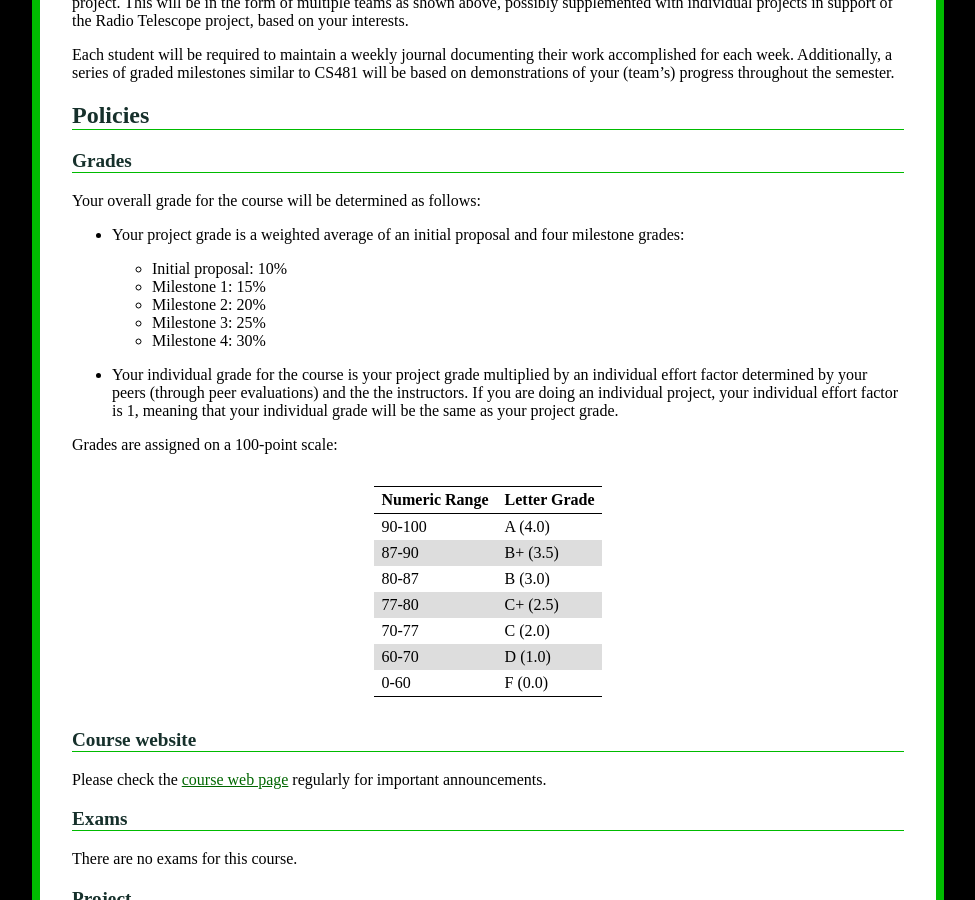
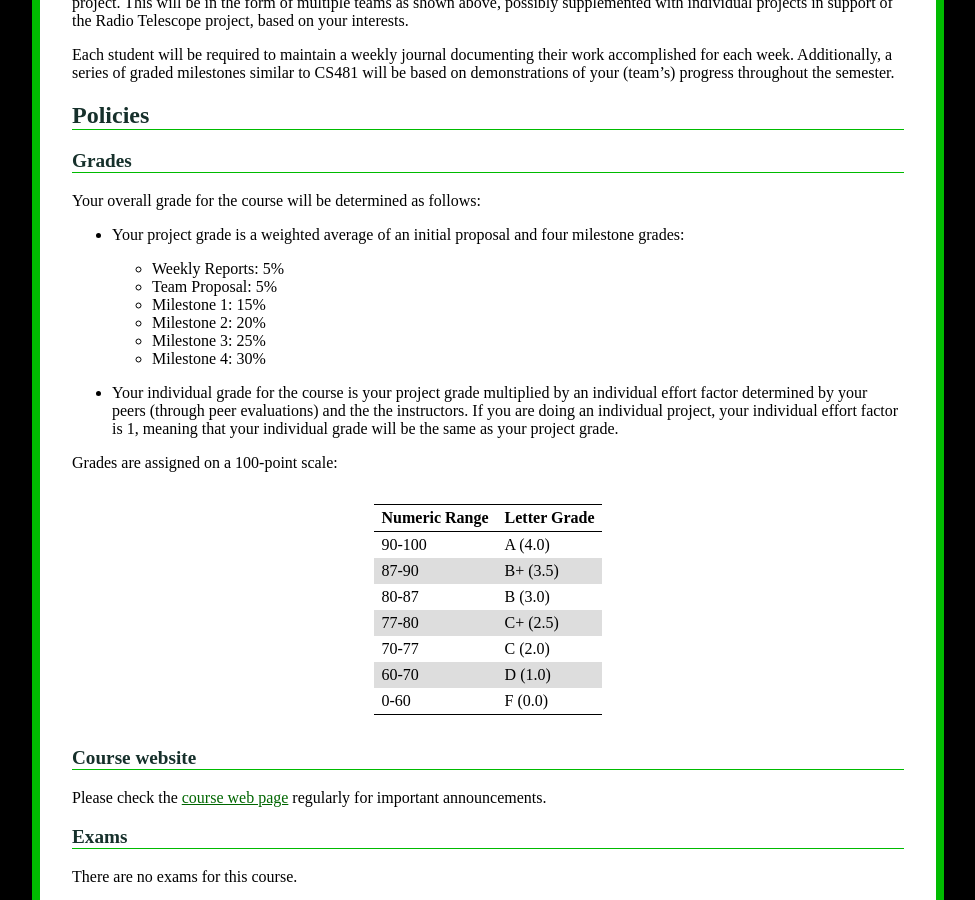
Before and after one commit to ycpcs/cs482-spring2019, a Jekyll site: the page built from syllabus.md, in a window 1280 px wide and 900 px high, scrolled down 1461 px. Shown: the whole window, without its empty margins (152-1127 px from the left). Built offline with Jekyll 4.4.1, drawn with Linux system fonts in a browser that asks for light colours.

Commit message:
updated syllabus and news

```diff
--- a/syllabus.md
+++ b/syllabus.md
@@ -73,11 +73,12 @@ Your overall grade for the course will be determined as follows:
 
 - Your project grade is a weighted average of an initial proposal and four milestone grades:
 
-    - Initial proposal: 10%
-    - Milestone 1: 15%
-    - Milestone 2: 20%
-    - Milestone 3: 25%
-    - Milestone 4: 30%
+    - Weekly Reports: 5%
+	- Team Proposal:  5%
+    - Milestone 1:   15%
+    - Milestone 2:   20%
+    - Milestone 3:   25%
+    - Milestone 4:   30%
 
 - Your individual grade for the course is your project grade multiplied by an individual effort factor determined by your peers (through peer evaluations) and the the instructors.  If you are doing an individual project, your individual effort factor is 1, meaning that your individual grade will be the same as your project grade.
 
```
Also changed, not shown: assign/index.md (+1 -1 lines), index.md (+2 -0 lines).
